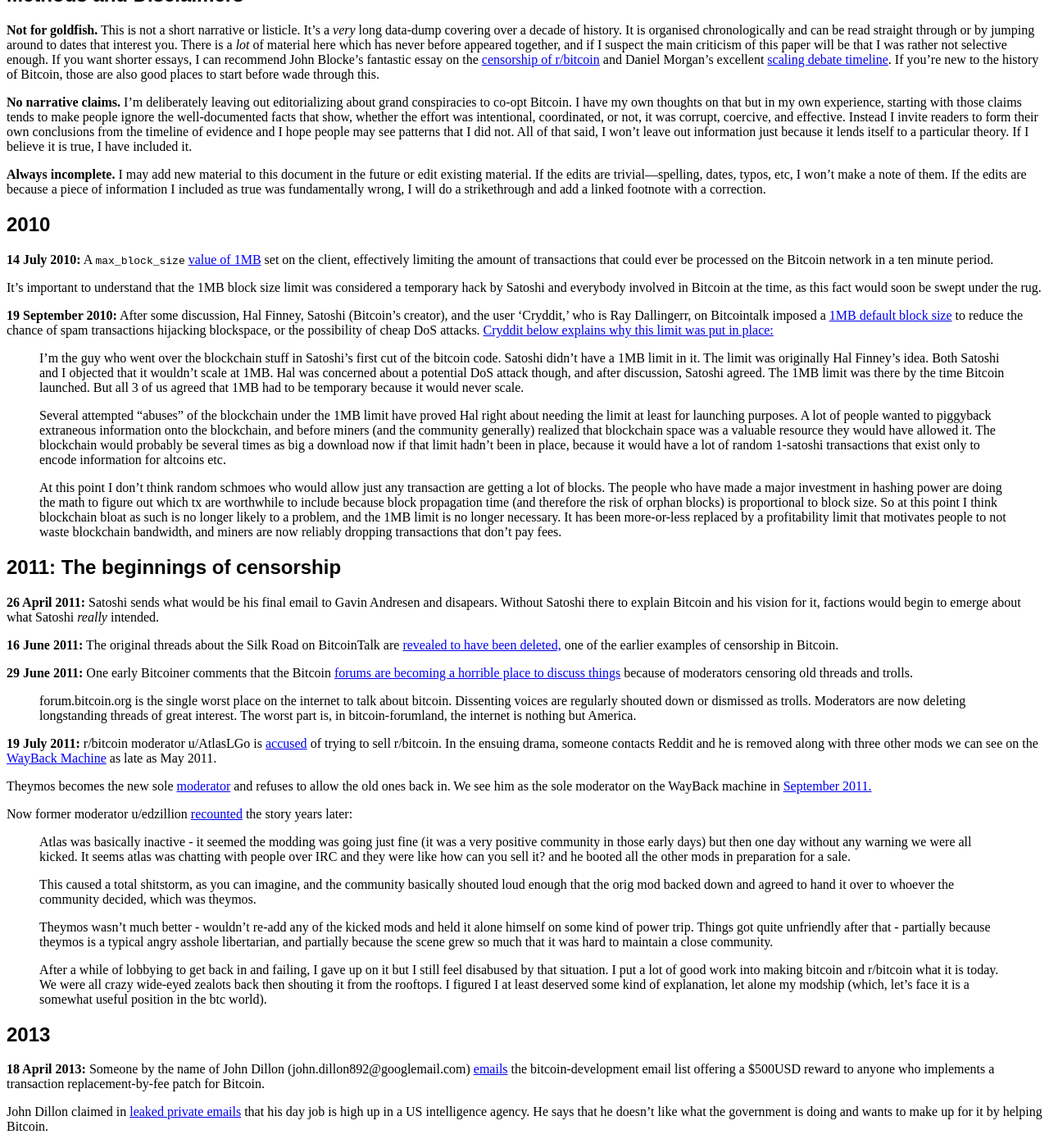
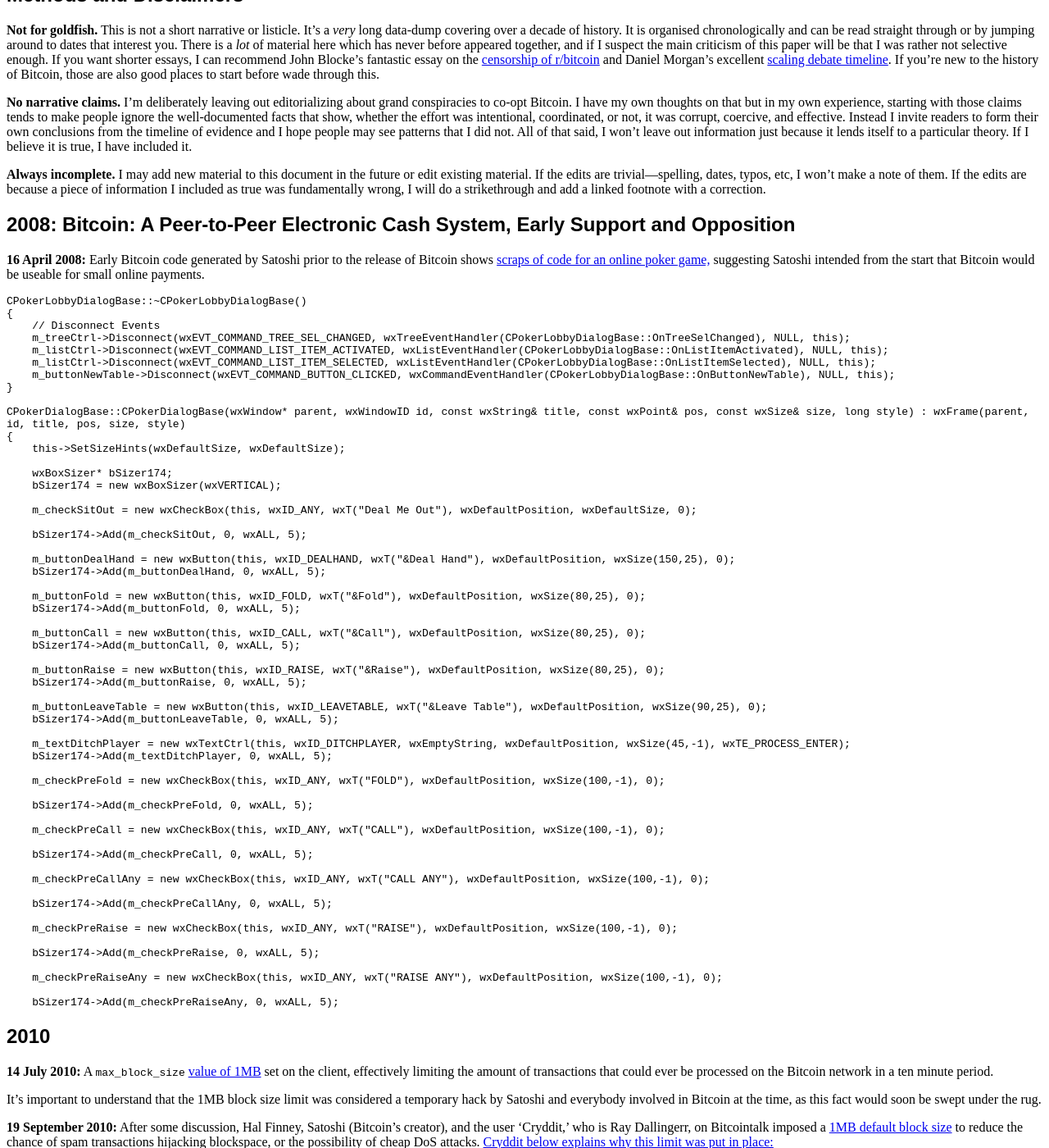
Before and after one commit to derykmakgill/website, a Jekyll site: the page built from btc.md, in a window 1280 px wide and 1400 px high, scrolled down 452 px. Shown: the whole window at 82% size. Built offline with Jekyll 4.4.1, drawn with Linux system fonts in a browser that asks for light colours; a script that is not in the unit is left out.

Commit message:
Update btc.md

````diff
--- a/btc.md
+++ b/btc.md
@@ -23,6 +23,71 @@
 **No narrative claims.** I'm deliberately leaving out editorializing about grand conspiracies to co-opt Bitcoin. I have my own thoughts on that but in my own experience, starting with those claims tends to make people ignore the well-documented facts that show, whether the effort was intentional, coordinated, or not, it was corrupt, coercive, and effective. Instead I invite readers to form their own conclusions from the timeline of evidence and I hope people may see patterns that I did not. All of that said, I won't leave out information just because it lends itself to a particular theory. If I believe it is true, I have included it.
 
 **Always incomplete.** I may add new material to this document in the future or edit existing material. If the edits are trivial—spelling, dates, typos, etc, I won't make a note of them. If the edits are because a piece of information I included as true was fundamentally wrong, I will do a strikethrough and add a linked footnote with a correction.
+
+## 2008: Bitcoin: A Peer-to-Peer Electronic Cash System, Early Support and Opposition
+
+**16 April 2008:** Early Bitcoin code generated by Satoshi prior to the release of Bitcoin shows [scraps of code for an online poker game,](https://sourceforge.net/p/bitcoin/code/1/tree/trunk/uibase.cpp) suggesting Satoshi intended from the start that Bitcoin would be useable for small online payments.
+
+```
+CPokerLobbyDialogBase::~CPokerLobbyDialogBase()
+{
+    // Disconnect Events
+    m_treeCtrl->Disconnect(wxEVT_COMMAND_TREE_SEL_CHANGED, wxTreeEventHandler(CPokerLobbyDialogBase::OnTreeSelChanged), NULL, this);
+    m_listCtrl->Disconnect(wxEVT_COMMAND_LIST_ITEM_ACTIVATED, wxListEventHandler(CPokerLobbyDialogBase::OnListItemActivated), NULL, this);
+    m_listCtrl->Disconnect(wxEVT_COMMAND_LIST_ITEM_SELECTED, wxListEventHandler(CPokerLobbyDialogBase::OnListItemSelected), NULL, this);
+    m_buttonNewTable->Disconnect(wxEVT_COMMAND_BUTTON_CLICKED, wxCommandEventHandler(CPokerLobbyDialogBase::OnButtonNewTable), NULL, this);
+}
+
+CPokerDialogBase::CPokerDialogBase(wxWindow* parent, wxWindowID id, const wxString& title, const wxPoint& pos, const wxSize& size, long style) : wxFrame(parent, id, title, pos, size, style)
+{
+    this->SetSizeHints(wxDefaultSize, wxDefaultSize);
+
+    wxBoxSizer* bSizer174;
+    bSizer174 = new wxBoxSizer(wxVERTICAL);
+
+    m_checkSitOut = new wxCheckBox(this, wxID_ANY, wxT("Deal Me Out"), wxDefaultPosition, wxDefaultSize, 0);
+
+    bSizer174->Add(m_checkSitOut, 0, wxALL, 5);
+
+    m_buttonDealHand = new wxButton(this, wxID_DEALHAND, wxT("&Deal Hand"), wxDefaultPosition, wxSize(150,25), 0);
+    bSizer174->Add(m_buttonDealHand, 0, wxALL, 5);
+
+    m_buttonFold = new wxButton(this, wxID_FOLD, wxT("&Fold"), wxDefaultPosition, wxSize(80,25), 0);
+    bSizer174->Add(m_buttonFold, 0, wxALL, 5);
+
+    m_buttonCall = new wxButton(this, wxID_CALL, wxT("&Call"), wxDefaultPosition, wxSize(80,25), 0);
+    bSizer174->Add(m_buttonCall, 0, wxALL, 5);
+
+    m_buttonRaise = new wxButton(this, wxID_RAISE, wxT("&Raise"), wxDefaultPosition, wxSize(80,25), 0);
+    bSizer174->Add(m_buttonRaise, 0, wxALL, 5);
+
+    m_buttonLeaveTable = new wxButton(this, wxID_LEAVETABLE, wxT("&Leave Table"), wxDefaultPosition, wxSize(90,25), 0);
+    bSizer174->Add(m_buttonLeaveTable, 0, wxALL, 5);
+
+    m_textDitchPlayer = new wxTextCtrl(this, wxID_DITCHPLAYER, wxEmptyString, wxDefaultPosition, wxSize(45,-1), wxTE_PROCESS_ENTER);
+    bSizer174->Add(m_textDitchPlayer, 0, wxALL, 5);
+
+    m_checkPreFold = new wxCheckBox(this, wxID_ANY, wxT("FOLD"), wxDefaultPosition, wxSize(100,-1), 0);
+
+    bSizer174->Add(m_checkPreFold, 0, wxALL, 5);
+
+    m_checkPreCall = new wxCheckBox(this, wxID_ANY, wxT("CALL"), wxDefaultPosition, wxSize(100,-1), 0);
+
+    bSizer174->Add(m_checkPreCall, 0, wxALL, 5);
+
+    m_checkPreCallAny = new wxCheckBox(this, wxID_ANY, wxT("CALL ANY"), wxDefaultPosition, wxSize(100,-1), 0);
+
+    bSizer174->Add(m_checkPreCallAny, 0, wxALL, 5);
+
+    m_checkPreRaise = new wxCheckBox(this, wxID_ANY, wxT("RAISE"), wxDefaultPosition, wxSize(100,-1), 0);
+
+    bSizer174->Add(m_checkPreRaise, 0, wxALL, 5);
+
+    m_checkPreRaiseAny = new wxCheckBox(this, wxID_ANY, wxT("RAISE ANY"), wxDefaultPosition, wxSize(100,-1), 0);
+
+    bSizer174->Add(m_checkPreRaiseAny, 0, wxALL, 5);
+```
+
 
 ## 2010
 
````
